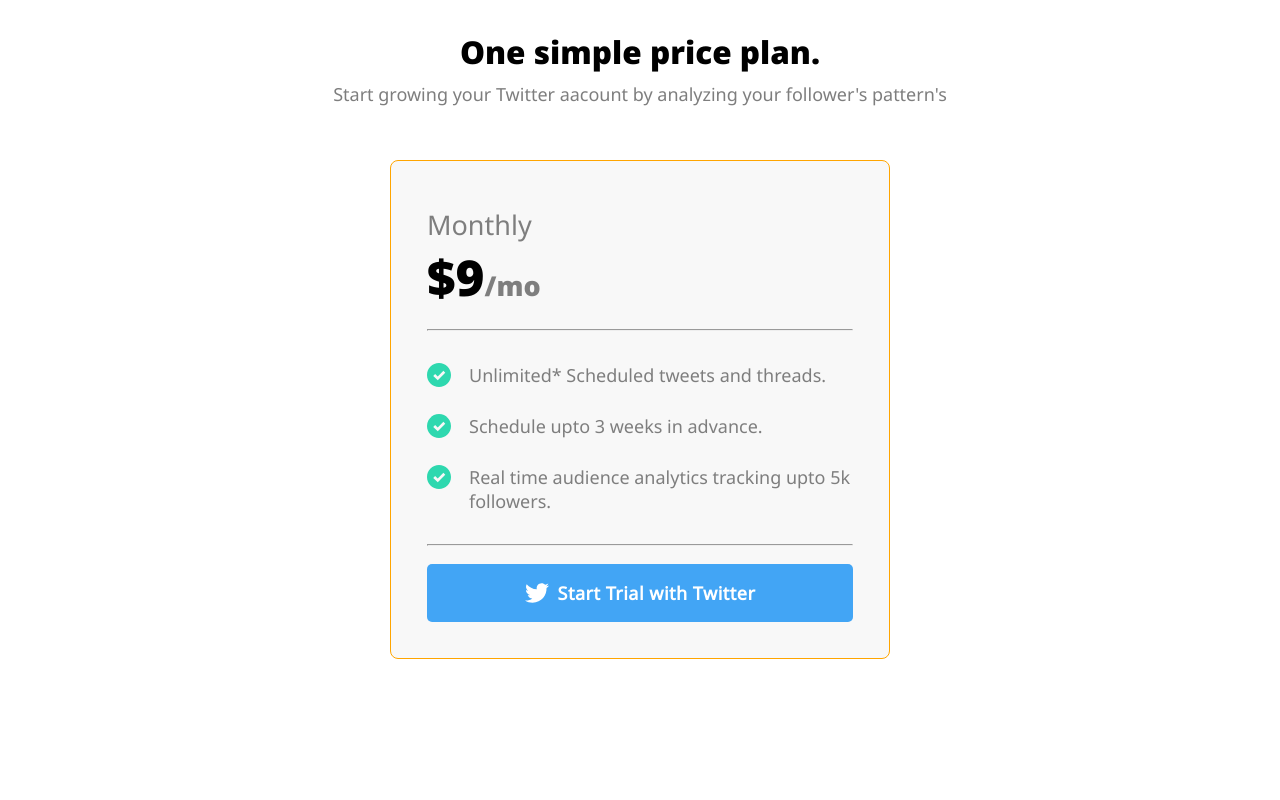
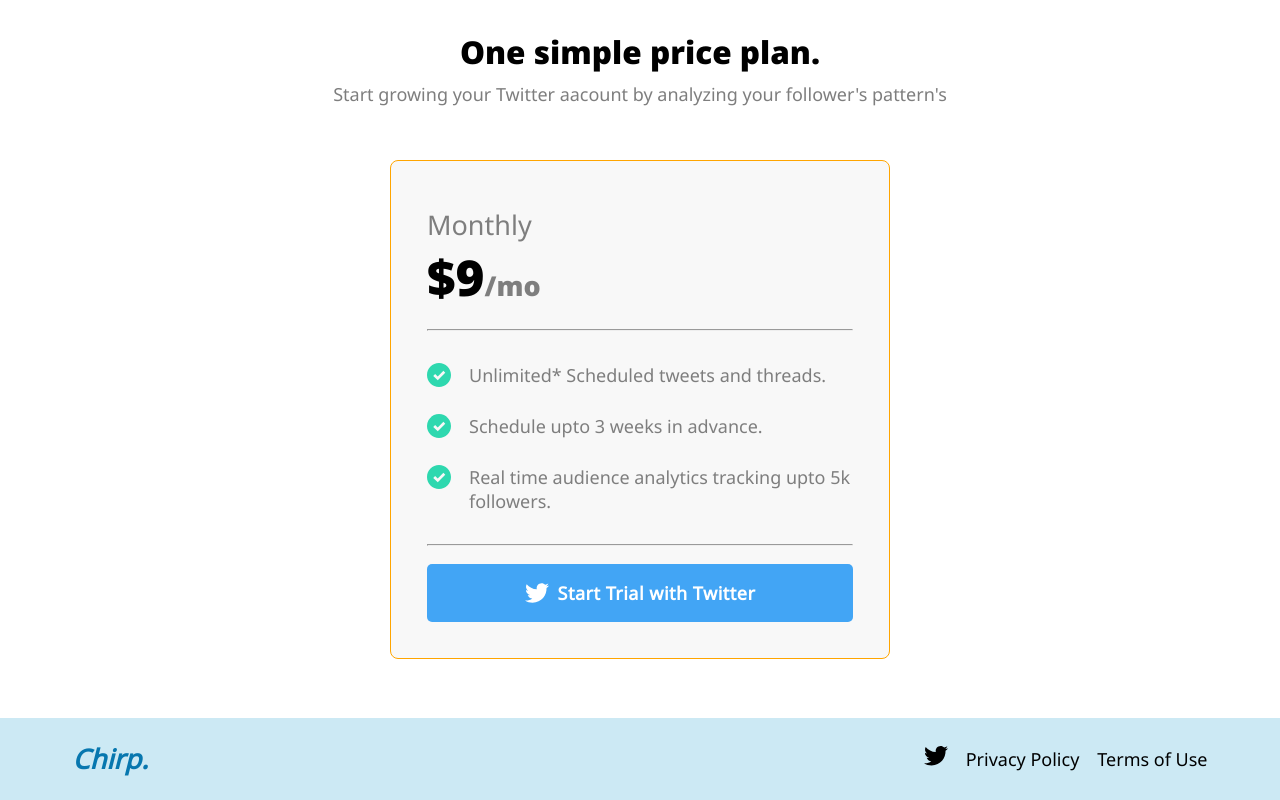
Before and after one commit to sunnyshaikh/chirp-landing-page, a React (Vite) app: page / in a window 1280 px wide. Shown: the part 1616-2416 px from the top of the page. Before the commit the page ends 2334 px from the top, so only its background shows below. Built offline with nearby package versions, Linux system fonts and the light colour scheme.

Commit message:
footer added

```diff
--- a/src/App.jsx
+++ b/src/App.jsx
@@ -1,4 +1,5 @@
 import Features from "./components/Features"
+import Footer from "./components/Footer"
 import Hero from "./components/Hero"
 import Pricing from "./components/Pricing"
 
@@ -8,6 +9,7 @@ function App() {
       <Hero />
       <Features />
       <Pricing />
+      <Footer />
     </main>
   )
 }
--- a/src/components/Footer.jsx
+++ b/src/components/Footer.jsx
@@ -1,8 +1,28 @@
 import React from 'react'
+import TwitterBlack from "../Assets/TwitterBlack.svg"
 
 const Footer = () => {
   return (
-    <div>Footer</div>
+    <footer className="footer">
+      <div className="container">
+        <div className="footer__main">
+          <a href="./" role="image" className="logo">Chirp.</a>
+          <ul className="footer__menu">
+            <li>
+              <a href="./" role="image">
+                <img src={TwitterBlack} alt="twitter" />
+              </a>
+            </li>
+            <li>
+              <a href="#">Privacy Policy</a>
+            </li>
+            <li>
+              <a href="#">Terms of Use</a>
+            </li>
+          </ul>
+        </div>
+      </div>
+    </footer>
   )
 }
 
--- a/src/index.css
+++ b/src/index.css
@@ -4,6 +4,7 @@
 :root {
   --primary: #42a5f5;
   --secondary: #0777af;
+  --light-blue: #cce9f4;
   --dark: #111;
   --white: #fff;
   --light-bg: #f8f8f8;
@@ -297,6 +298,28 @@ hr {
   margin: 1rem 0;
 }
 
+/* footer css */
+.footer {
+  background: var(--light-blue);
+}
+
+.footer__main {
+  display: flex;
+  align-items: center;
+  justify-content: space-between;
+}
+
+.footer__menu {
+  display: flex;
+  align-items: center;
+  gap: 1rem;
+  list-style: none;
+}
+
+.footer__menu li {
+  align-self: center;
+}
+
 /* responsive */
 @media screen and (max-width: 920px) {
   html {
@@ -333,7 +356,7 @@ hr {
 
   .navbar__menu.active {
     max-height: 300px;
-    /* padding: 2rem 1rem; */
+    padding: 2rem 1rem;
   }
 
   .navbar__toggle_menu {
@@ -352,4 +375,11 @@ hr {
   .features__card {
     grid-template-columns: 1fr;
   }
+
+  /* footer */
+  .footer__main {
+    flex-direction: column;
+    align-items: start;
+    gap: .75rem;
+  }
 }
```
Also changed, not shown: src/Assets/TwitterBlack.svg (renamed from src/Assets/Twitter (Black).svg), src/Assets/TwitterBlue.svg (renamed from src/Assets/Twitter (Blue).svg).
